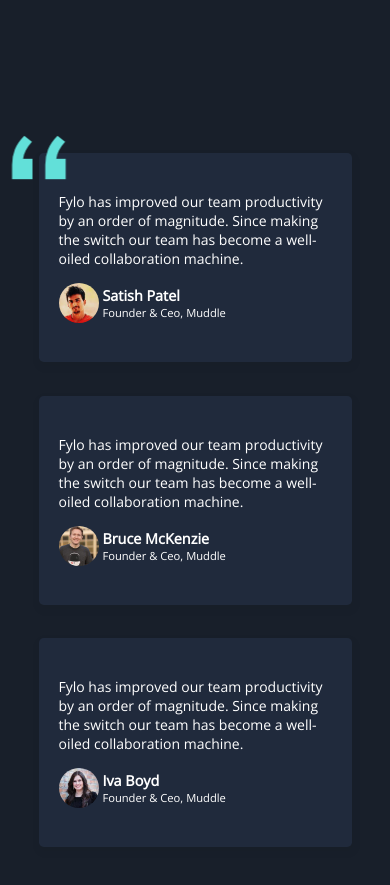
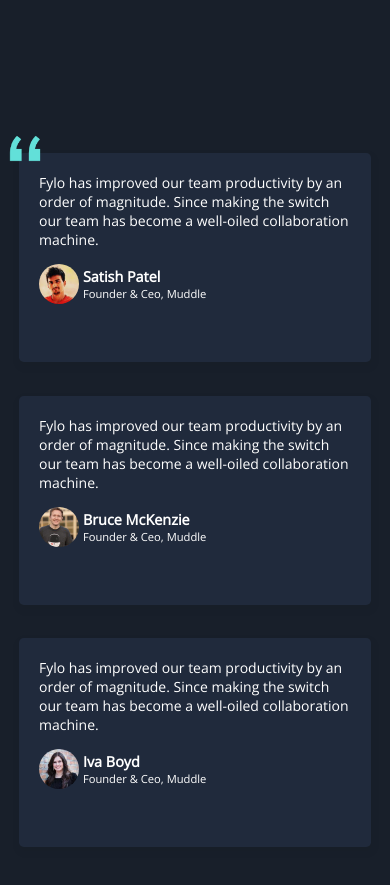
Before and after one commit to Issei20/dark-landing-page, a React (Create React App) app: page / in a window 390 px wide. Shown: the part 2900-3785 px from the top of the page. Built offline with nearby package versions, Linux system fonts and the light colour scheme.

Commit message:
edit responsive reviews

```diff
--- a/src/components/styles/core.css
+++ b/src/components/styles/core.css
@@ -257,6 +257,12 @@ p {
 
 @media (max-width: 600px) {
 
+    .quotes {
+        position: absolute ;
+        transform: translate(-30%, -70%);
+        height: 3vh;
+
+    }
     .container-core {
         grid-template-rows: 0.55fr 1fr 0.6fr 0.8fr;
         gap: 0;
@@ -306,11 +312,15 @@ p {
         gap: 4vh;
     }
 
+    .review-card > p {
+        width: 80vw;
+
+    }
     .review-card {
-        width: 70vw;
+        width: 80vw;
         height: 20vh;
-        justify-content: center;
         padding: 20px;
+        flex-wrap: nowrap;
     }
 
     .container-text-feat {
```
Also changed, not shown: 11 other files (tests, documents, lock files or other folders).
